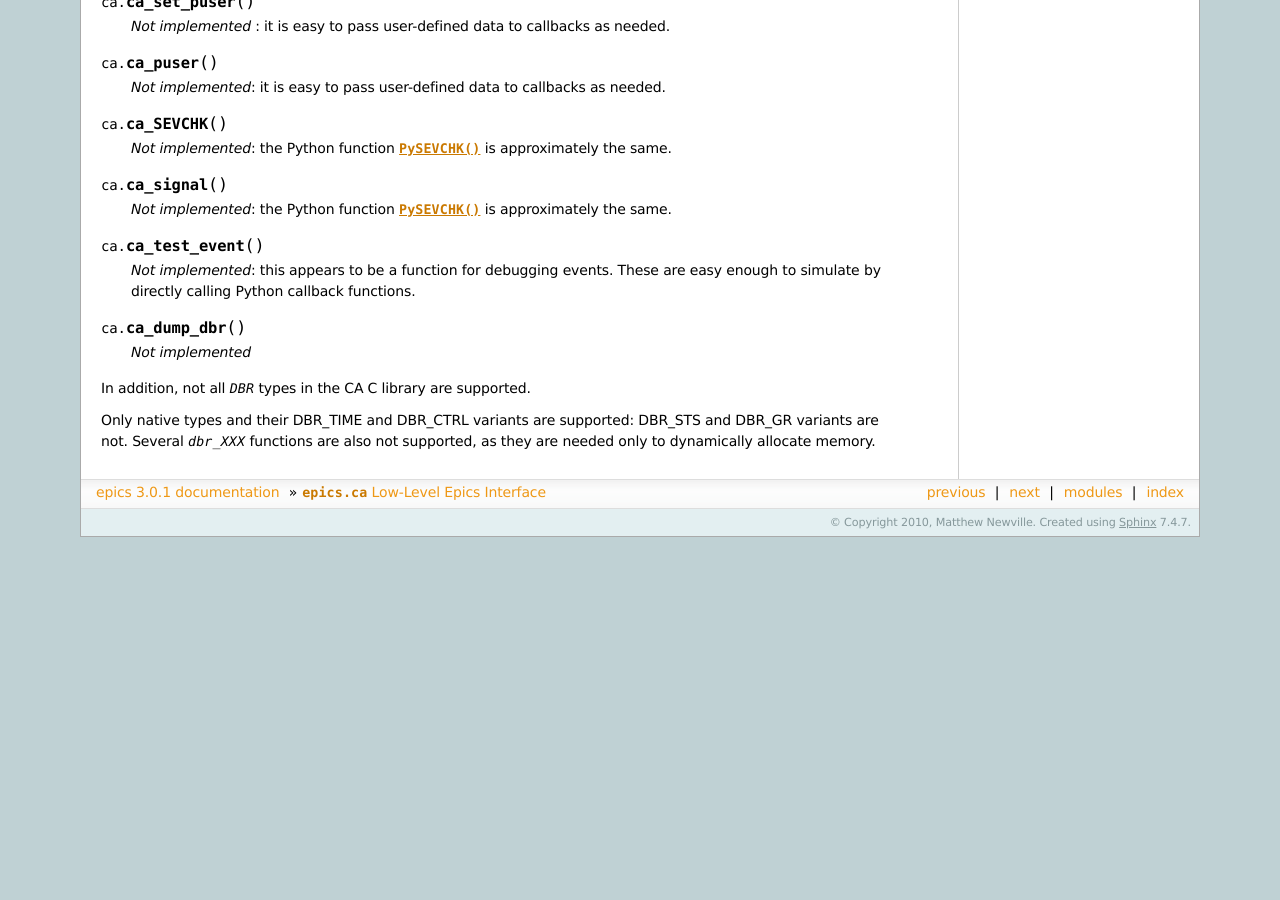
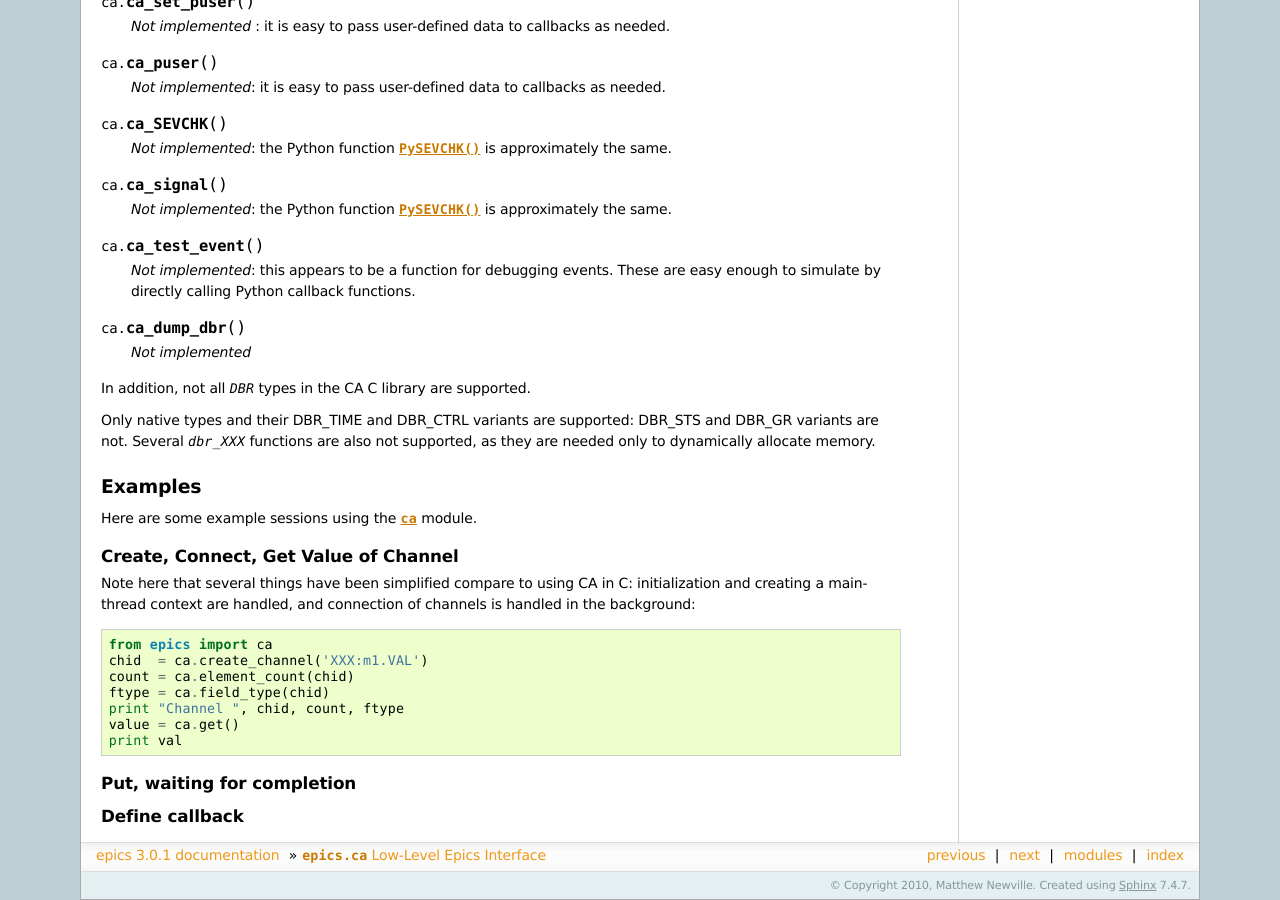
Before and after one commit to pyepics/pyepics, a Sphinx documentation site: the page built from doc/ca.rst, in a window 1280 px wide and 900 px high, scrolled down 9493 px. Built offline with Sphinx 7.4.7, drawn with Linux system fonts in a browser that asks for light colours; formulas are drawn with MathJax 3; before the commit the page ends 10030 px from its top, so only the background shows below that; some of the changed text lies outside the part shown.

Commit message:
git-svn-id: http://millenia.cars.aps.anl.gov/svn/pyepics3@141 ac7fc886-e22a-4fb8-a9e7-517b44086b78

```diff
--- a/doc/ca.rst
+++ b/doc/ca.rst
@@ -86,7 +86,9 @@ not on loading the module!).  This module also handles finalizing the CA
 session, so that coredumps and warning messages do not happen due to CA
 still being 'alive' as a program ends.
 
-Here, these tasks are handled by the following constructs:
+These initialization and finalization tasks are handled in the following
+way:
+
 
    * :data:`libca` holds a permanent, global reference to the CA shared
      library.
@@ -690,3 +692,30 @@ In addition, not all `DBR` types in the CA C library are supported.
 Only native types and their DBR_TIME and DBR_CTRL variants are supported:
 DBR_STS and DBR_GR variants are not. Several `dbr_XXX` functions are also
 not supported, as they are needed only to dynamically allocate memory.
+
+
+Examples
+=========
+
+Here are some example sessions using the :mod:`ca` module.
+
+Create, Connect, Get Value of Channel
+~~~~~~~~~~~~~~~~~~~~~~~~~~~~~~~~~~~~~~~
+
+Note here that several things have been simplified compare to using CA in C:
+initialization and creating a main-thread context are handled, and connection
+of channels is handled in the background::
+
+    from epics import ca
+    chid  = ca.create_channel('XXX:m1.VAL')
+    count = ca.element_count(chid)
+    ftype = ca.field_type(chid)
+    print "Channel ", chid, count, ftype
+    value = ca.get()
+    print val
+
+Put, waiting for completion
+~~~~~~~~~~~~~~~~~~~~~~~~~~~~~~~~
+
+Define callback
+~~~~~~~~~~~~~~~~~~~~~~~~~~~~~~~~
```
